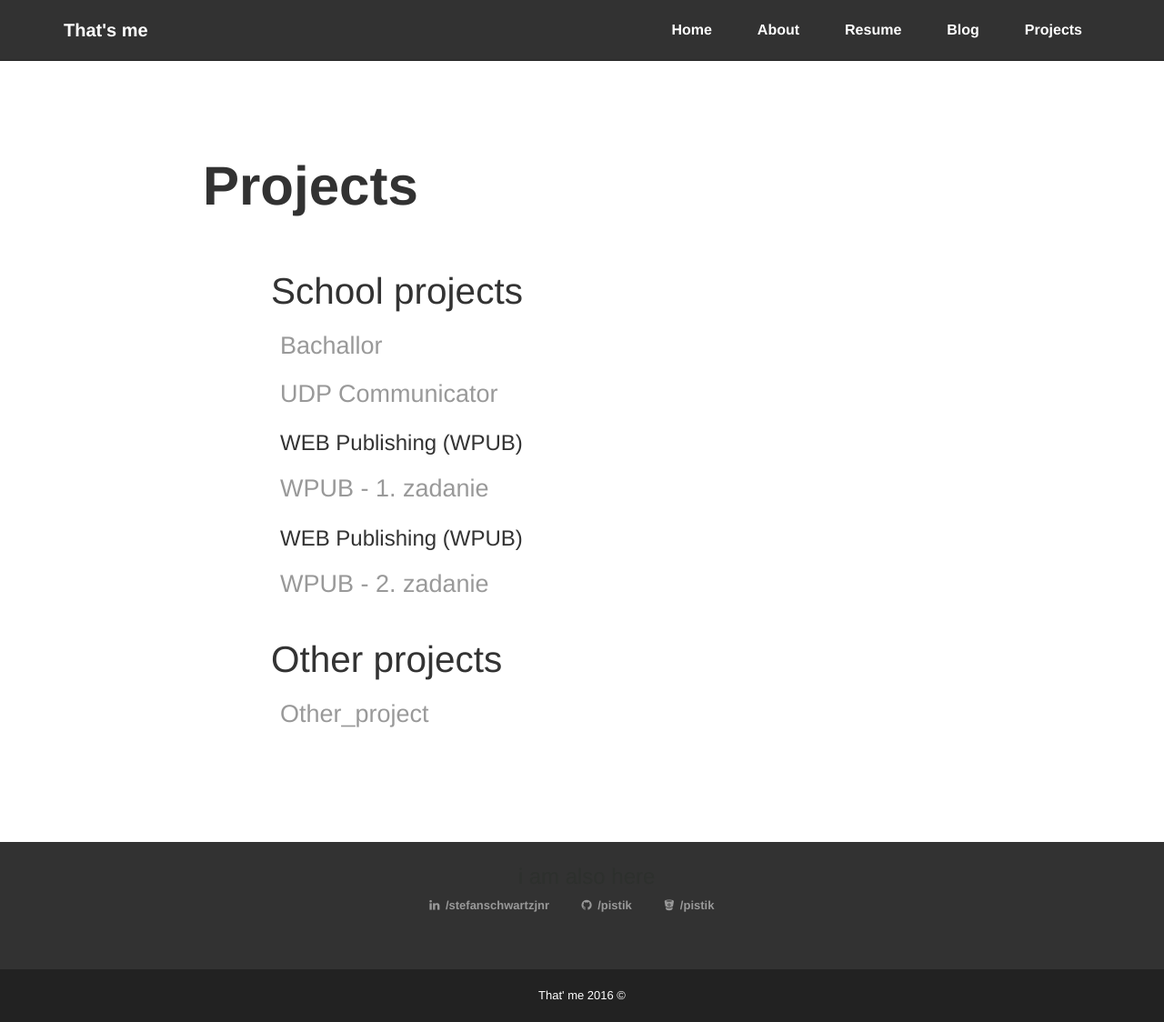
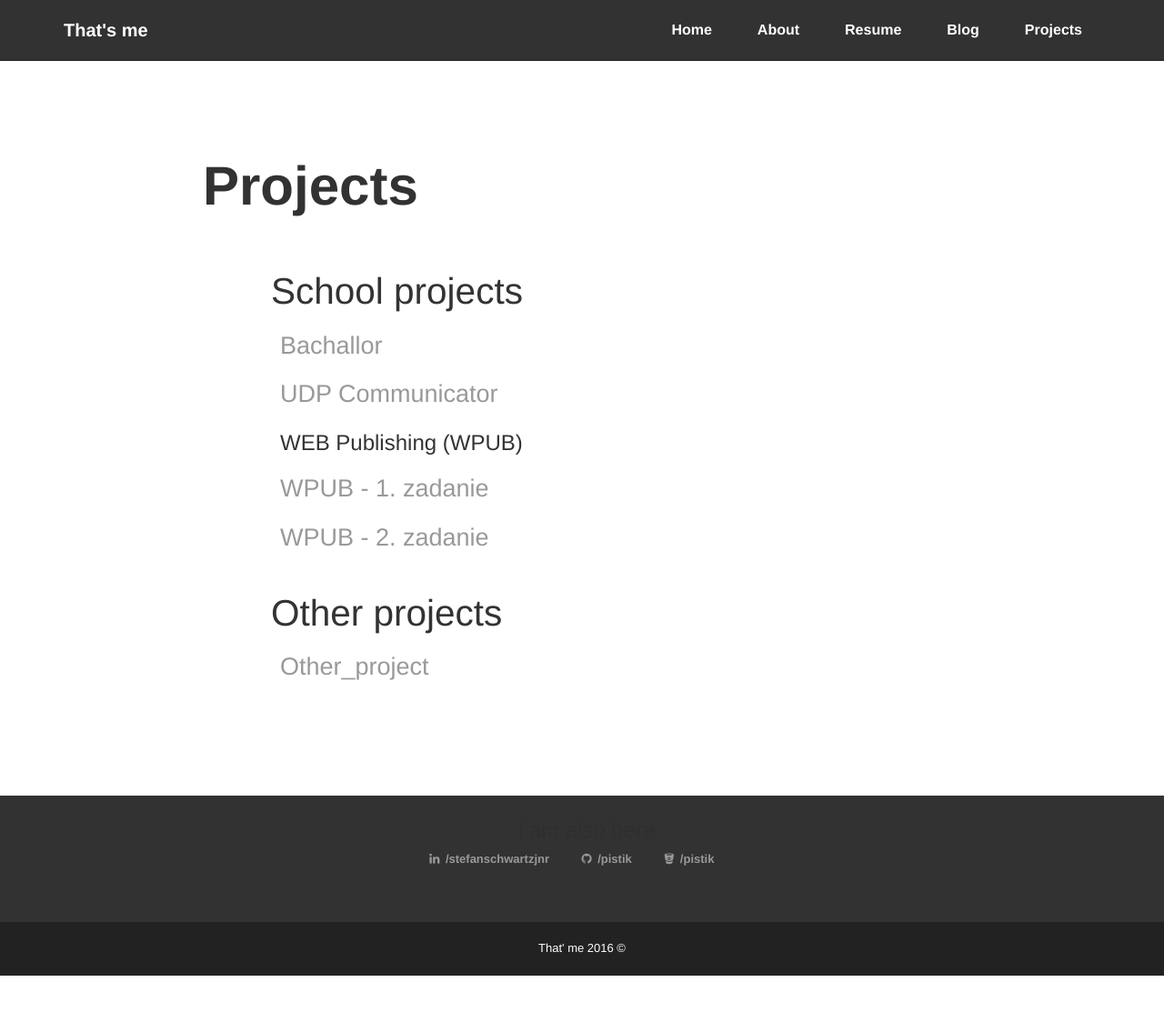
Before and after one commit to pistik/pistik.github.io, a Jekyll site: the page built from projects/index.html, in a window 1280 px wide and 1124 px high. Shown: the whole window at 91% size. Built offline with Jekyll 4.4.1, drawn with Linux system fonts in a browser that asks for light colours.

Commit message:
edited for cycle in projects

```diff
--- a/projects/index.html
+++ b/projects/index.html
@@ -10,9 +10,10 @@ title: Projects
 			{% if project.categories contains 'school' %}
 				<li><a href="{{ project.url }}">{{ project.title }}</a></li>
 			{% endif %}
-
+		{% endfor %}
+		<h3>WEB Publishing (WPUB)</h3>
+		{% for project in site.projects %}
 			{% if project.categories contains 'wpub' %}
-				<h3>WEB Publishing (WPUB)</h3>
 				<li><a href="{{ project.url }}">{{ project.title }}</a></li>
 			{% endif %}
 
```
